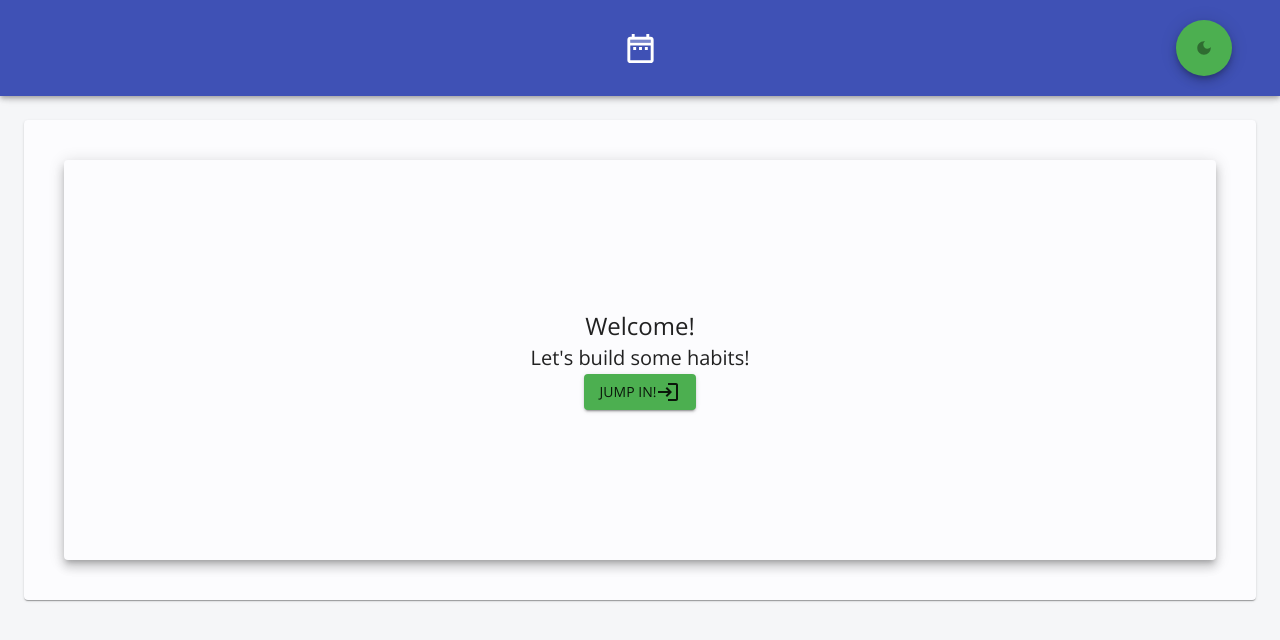
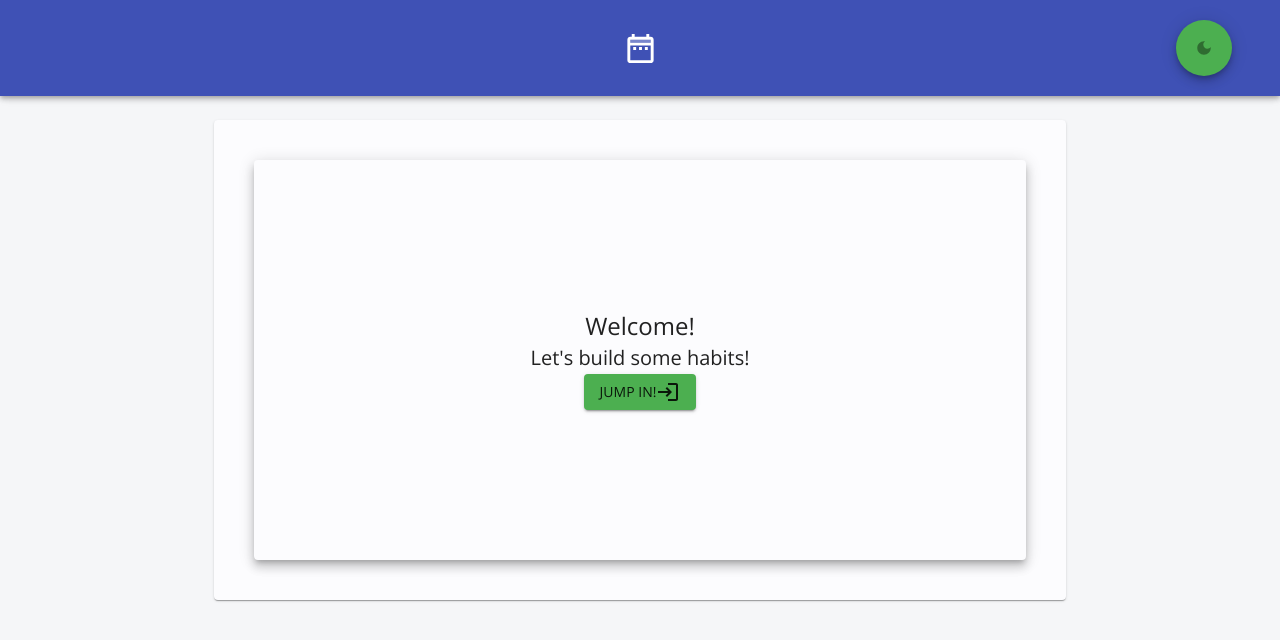
Before and after one commit to melansonS/habit-calendar, a React (Create React App) app: page / in a window 1280 px wide. Shown: the top 640 px of the page. Built offline with nearby package versions, Linux system fonts and the light colour scheme; no server answers.

Commit message:
max adpp width set to md

```diff
--- a/src/App.tsx
+++ b/src/App.tsx
@@ -34,7 +34,7 @@ function App() {
   return (
     <Container
       sx={{ pt: { xs: 13, sm: 15 }, pb: 2 }}
-      maxWidth="xl"
+      maxWidth="md"
       className="App"
     >
       <CssBaseline />
```
